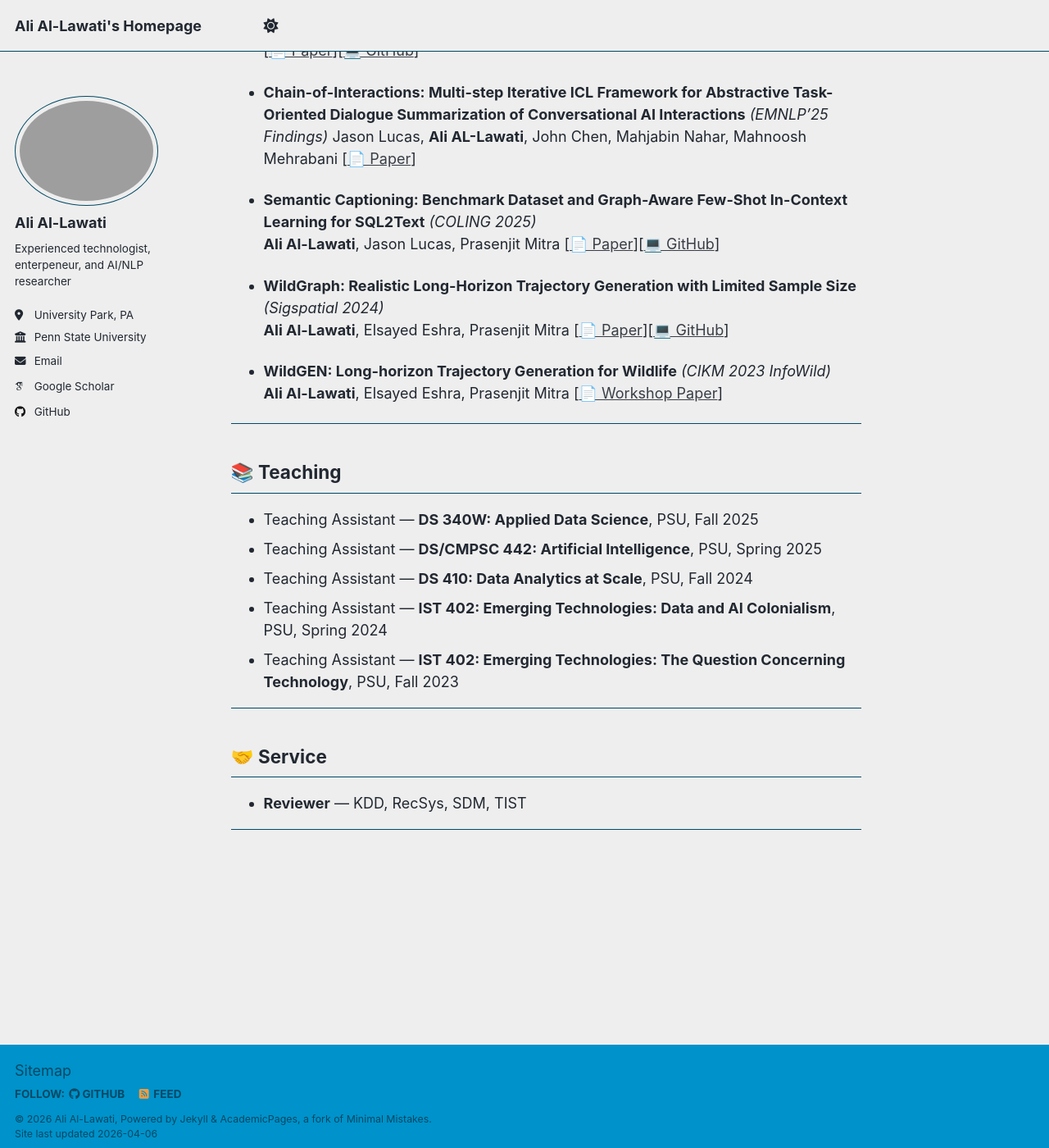
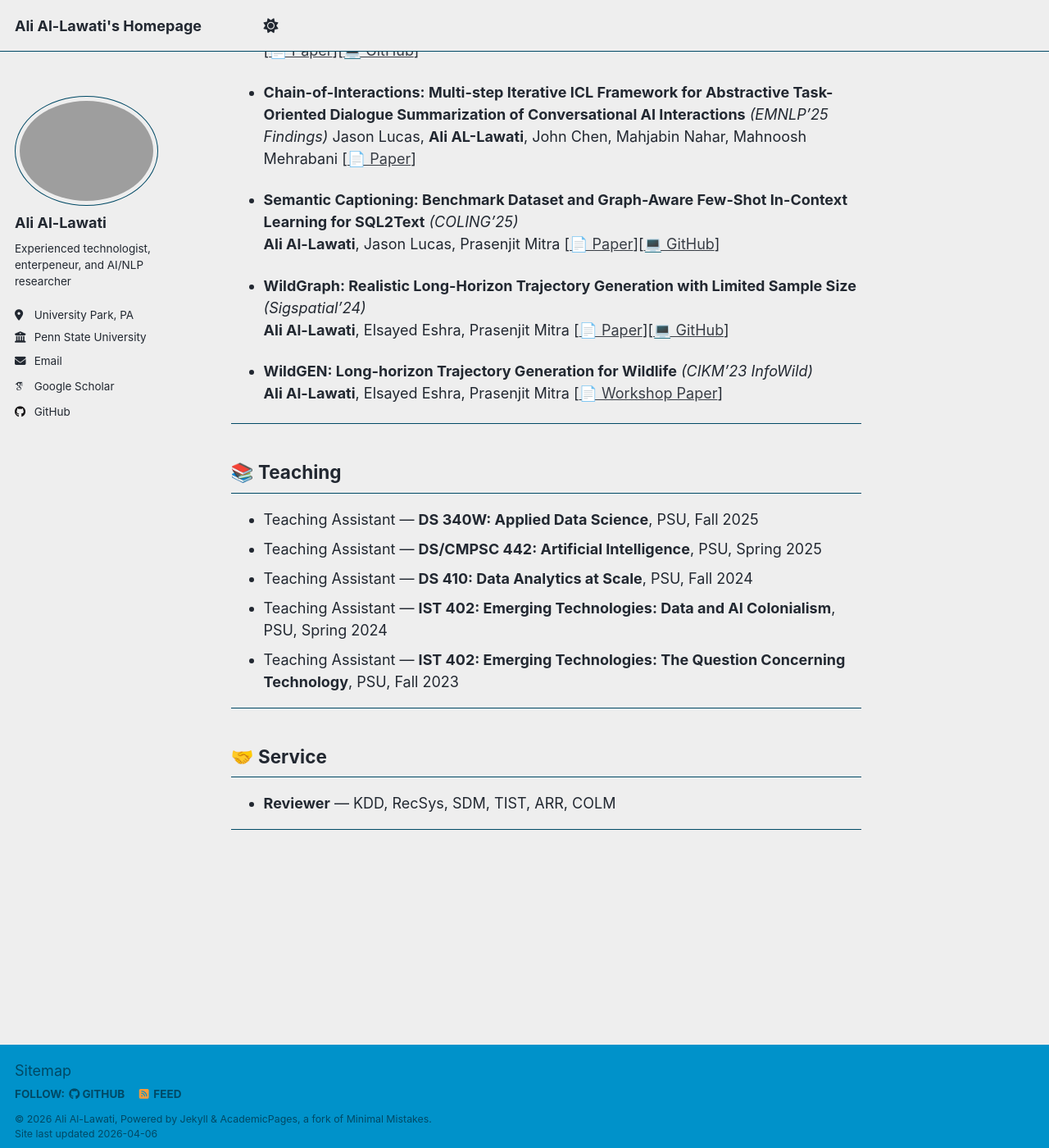
Before and after one commit to aliwister/aliwister.github.io, a Jekyll site: the page built from _pages/about.md, in a window 1280 px wide and 1400 px high, scrolled down 1778 px. Shown: the whole window at 82% size. Built offline with Jekyll 4.4.1, drawn with Linux system fonts in a browser that asks for light colours; some web fonts are replaced; a script that is not in the unit is left out.

Commit message:
fix year

```diff
--- a/_pages/about.md
+++ b/_pages/about.md
@@ -60,15 +60,15 @@ Please reach out to aha112 at psu dot edu for research collaboration.
    Jason Lucas, **Ali AL-Lawati**, John Chen, Mahjabin Nahar, Mahnoosh Mehrabani
    [[📄 Paper](https://aclanthology.org/2025.findings-emnlp.191)]
 
-+ **Semantic Captioning: Benchmark Dataset and Graph-Aware Few-Shot In-Context Learning for SQL2Text** *(COLING 2025)*
++ **Semantic Captioning: Benchmark Dataset and Graph-Aware Few-Shot In-Context Learning for SQL2Text** *(COLING'25)*
    **Ali Al-Lawati**, Jason Lucas, Prasenjit Mitra
    [[📄 Paper](https://arxiv.org/abs/2501.03166)][[💻 GitHub](https://github.com/aliwister/ast-icl)]
 
-+ **WildGraph: Realistic Long-Horizon Trajectory Generation with Limited Sample Size** *(Sigspatial 2024)*
++ **WildGraph: Realistic Long-Horizon Trajectory Generation with Limited Sample Size** *(Sigspatial'24)*
    **Ali Al-Lawati**, Elsayed Eshra, Prasenjit Mitra
    [[📄 Paper](https://arxiv.org/abs/2404.08068)][[💻 GitHub](https://github.com/aliwister/wildgraph)]
 
-+ **WildGEN: Long-horizon Trajectory Generation for Wildlife** *(CIKM 2023 InfoWild)*
++ **WildGEN: Long-horizon Trajectory Generation for Wildlife** *(CIKM'23 InfoWild)*
    **Ali Al-Lawati**, Elsayed Eshra, Prasenjit Mitra
    [[📄 Workshop Paper](https://arxiv.org/abs/2401.05421)]
 
@@ -85,6 +85,6 @@ Please reach out to aha112 at psu dot edu for research collaboration.
 ---
 
 ## 🤝 Service
-- **Reviewer** — KDD, RecSys, SDM, TIST
+- **Reviewer** — KDD, RecSys, SDM, TIST, ARR, COLM
 
 ---
```
